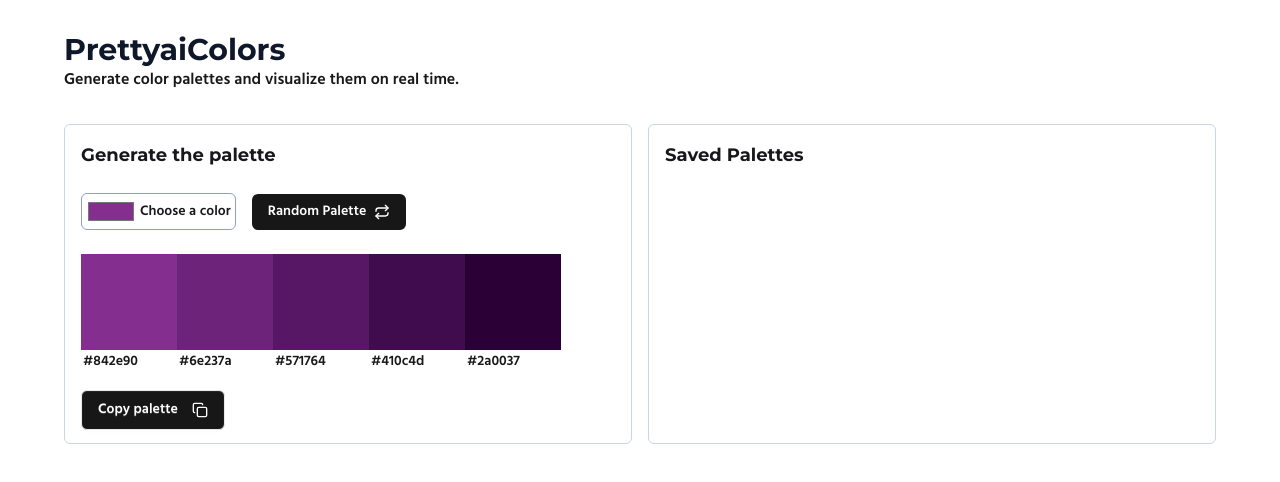
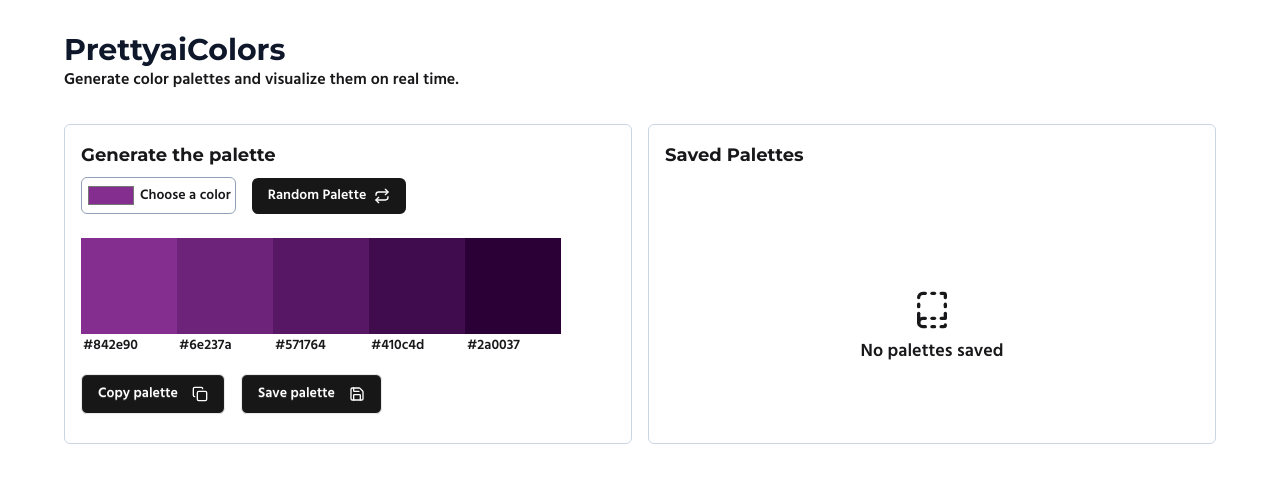
Before and after one commit to radriann21/prettyai-colors, a Next.js app: page / in a window 1280 px wide. Both pictures are taken after a click on the button "Random Palette". Shown: the top 482 px of the page. Built offline with nearby package versions, Linux system fonts and the light colour scheme.

Commit message:
feat: implemented save palette and data persistence

```diff
--- /dev/null
+++ b/src/app/components/ColorItem.tsx
@@ -0,0 +1,11 @@
+import { copyToClipboard } from "@/utils/copyToClipboard"
+
+export const ColorItem = ({ color, width, height }: { color: string, width?: string, height?: string }) => {
+  return (
+    <div className="tooltip" data-tip="Copy">
+      <div onClick={() => copyToClipboard(color, 'Color copied!')} className={`relative ${width} ${height} border-[2px] border-transparent transition-all duration-200 hover:border-slate-800 cursor-pointer`} style={{ backgroundColor: color }}>
+        <span className="absolute -bottom-6 text-sm font-semibold">{color}</span>
+      </div>
+  </div>
+  )
+}
--- a/src/app/components/DisplayPalette.tsx
+++ b/src/app/components/DisplayPalette.tsx
@@ -1,32 +1,55 @@
 "use client"
 import { useColorStore } from "@/providers/colorStoreProvider"
-import { Copy } from "lucide-react"
+import toast from "react-hot-toast"
+import { Copy, Save } from "lucide-react"
 import { copyToClipboard } from "@/utils/copyToClipboard"
+import { ColorItem } from "./ColorItem"
 
 export const DisplayPalette = () => {
   const colors = useColorStore((state) => state.colors)
+  const savePalette = useColorStore((state) => state.savePalette)
 
   if (colors.length === 0) return (
     <h3 className="text-lg font-semibold mt-8">Select a mode for generate the palette.</h3>
   )
+
+  const handleSavePalette = () => {
+    if (colors.length === 0) return
+    savePalette(colors)
+    toast('Palette saved!', {
+      duration: 2000,
+      position: 'bottom-right',
+      style: {
+        color: 'white',
+        backgroundColor: 'green'
+      },
+      ariaProps: {
+        role: 'status',
+        'aria-live': 'assertive'
+      }
+    })
+  }
 
   return (
     <section className="mt-6 flex flex-col">
       <div className="flex items-center">
         {
           colors.map((color, index) => (
-            <div key={index} className="tooltip" data-tip="Copy">
-              <div key={index} onClick={() => copyToClipboard(color, 'Color copied!')} className="relative w-24 h-24 border-[2px] border-transparent transition-all duration-200 hover:border-slate-800 cursor-pointer" style={{ backgroundColor: color }}>
-                <span className="absolute -bottom-6 text-sm font-semibold">{color}</span>
-              </div>
-            </div>
+            <ColorItem key={index} color={color} width="w-24" height="h-24" />
           ))
         }
       </div>
-      <button onClick={() => copyToClipboard(colors.join(","), 'Palette copied!')} className="btn mt-10 px-4 py-2 font-semibold bg-neutral-900 text-white w-fit rounded-md text-sm cursor-pointer inline-flex items-center transition-colors duration-200 hover:bg-neutral-800">
-        Copy palette
-        <Copy className="w-4 h-4 ml-2" />
-      </button>
+
+      <div className="flex items-center space-x-4 mt-10">
+        <button onClick={() => copyToClipboard(colors.join(","), 'Palette copied!')} className="btn px-4 py-2 font-semibold bg-neutral-900 text-white w-fit rounded-md text-sm cursor-pointer inline-flex items-center transition-colors duration-200 hover:bg-neutral-800">
+          Copy palette
+          <Copy className="w-4 h-4 ml-2" />
+        </button>
+        <button onClick={handleSavePalette} className="btn px-4 py-2 font-semibold bg-neutral-900 text-white w-fit rounded-md text-sm cursor-pointer inline-flex items-center transition-colors duration-200 hover:bg-neutral-800">
+          Save palette
+          <Save className="w-4 h-4 ml-2" />
+        </button>
+      </div>
     </section>
   )
 }
--- /dev/null
+++ b/src/app/components/EmptyState.tsx
@@ -0,0 +1,10 @@
+import { BookDashed } from "lucide-react"
+
+export const EmptyState = () => {
+  return (
+    <div className="flex flex-col items-center justify-center h-full">
+      <BookDashed className="w-10 h-10 mb-2" />
+      <p className="text-lg font-semibold">No palettes saved</p>
+    </div>
+  )
+}
--- /dev/null
+++ b/src/app/components/GenerateSection.tsx
@@ -0,0 +1,16 @@
+import { InputColor } from "./InputColor";
+import { RandomPaletteButton } from "./RandomPaletteButton";
+import { DisplayPalette } from "./DisplayPalette";
+
+export const GenerateSection = () => {
+  return (
+    <div className="w-full md:w-9/12 lg:w-1/2 p-4 rounded-md border-[1px] border-slate-300 h-full">
+      <h2 className="font-montserrat text-lg font-bold">Generate the palette</h2>
+      <div className="flex items-center space-x-4 mt-2">
+        <InputColor />
+        <RandomPaletteButton />
+      </div>
+      <DisplayPalette />
+  </div>
+  )
+}
--- /dev/null
+++ b/src/app/components/SavedPalettes.tsx
@@ -0,0 +1,43 @@
+"use client";
+import { EmptyState } from "./EmptyState";
+import { useColorStore } from "@/providers/colorStoreProvider";
+import { ColorItem } from "./ColorItem";
+import { copyToClipboard } from "@/utils/copyToClipboard";
+import { Copy } from "lucide-react";
+
+export const SavedPalettes = () => {
+  const palettes = useColorStore((state) => state.palettes);
+  return (
+    <div className="w-full md:w-9/12 lg:w-1/2 p-4 rounded-md border-[1px] border-slate-300 h-full overflow-hidden">
+      <h2 className="font-montserrat text-lg font-bold">Saved Palettes</h2>
+      <div className="flex flex-col h-full overflow-auto mt-4">
+        {palettes.length === 0 ? (
+          <EmptyState />
+        ) : (
+          palettes.map((palette, index) => (
+            <div key={index} className="flex justify-between items-center my-4">
+              <div className="flex items-center">
+                {palette.map((color, index) => (
+                  <ColorItem
+                    key={index}
+                    color={color}
+                    width="w-16"
+                    height="h-16"
+                  />
+                ))}
+              </div>
+              <button
+                onClick={() =>
+                  copyToClipboard(palette.join(","), "Palette copied!")
+                }
+                className="btn font-semibold bg-neutral-900 text-white w-fit rounded-md text-sm cursor-pointer inline-flex items-center transition-colors duration-200 hover:bg-neutral-800"
+              >
+                <Copy className="w-4 h-4 ml-2" />
+              </button>
+            </div>
+          ))
+        )}
+      </div>
+    </div>
+  );
+};
--- a/src/app/page.tsx
+++ b/src/app/page.tsx
@@ -1,6 +1,6 @@
-import { InputColor } from "./components/InputColor";
-import { RandomPaletteButton } from "./components/RandomPaletteButton";
-import { DisplayPalette } from "./components/DisplayPalette";
+
+import { GenerateSection } from "./components/GenerateSection";
+import { SavedPalettes } from "./components/SavedPalettes";
 import { Toaster } from "react-hot-toast";
 
 export default function Home() {
@@ -12,18 +12,8 @@ export default function Home() {
         <p className="font-semibold">Generate color palettes and visualize them on real time.</p>
       </section>
       <section className="w-full h-[320px] flex flex-col lg:flex-row items-center lg:items-start space-y-4 lg:space-y-0 lg:space-x-4">
-        <div className="w-full md:w-9/12 lg:w-1/2 p-4 rounded-md border-[1px] border-slate-300 h-full">
-          <h2 className="font-montserrat text-lg font-bold">Generate the palette</h2>
-          {/* Inputs */}
-          <div className="flex items-center space-x-4 mt-6">
-            <InputColor />
-            <RandomPaletteButton />
-          </div>
-          <DisplayPalette />
-        </div>
-        <div className="w-full md:w-9/12 lg:w-1/2 p-4 rounded-md border-[1px] border-slate-300 h-full">
-          <h2 className="font-montserrat text-lg font-bold">Saved Palettes</h2>
-        </div>
+        <GenerateSection />
+        <SavedPalettes />
       </section>
     </main>
   )
--- a/src/stores/colorStore.ts
+++ b/src/stores/colorStore.ts
@@ -1,15 +1,18 @@
 import { createStore } from "zustand/vanilla";
+import { persist } from "zustand/middleware";
 import { generatePalette } from "@/utils/generatePalette";
 import { generateRandomPalette } from "@/utils/generateRandomPalette";
 
 export type ColorState = {
   color: string
   colors: string[]
+  palettes: string[][]
 }
 
 export type ColorActions = {
   setColor: (color:string) => void
   setRandomPalette: () => void
+  savePalette: (colors: string[]) => void
 }
 
 export type ColorStore = ColorState & ColorActions
@@ -17,17 +20,21 @@ export type ColorStore = ColorState & ColorActions
 export const initColorStore = (): ColorState => {
   return {
     color: '#000000',
-    colors: []
+    colors: [],
+    palettes: []
   }
 }
 
 export const defaultInitState: ColorState = {
   color: '#000000',
-  colors: []
+  colors: [],
+  palettes: []
 }
 
 export const createColorStore = (initState: ColorState = defaultInitState) => {
-  return createStore<ColorStore>()((set) => ({
+  return createStore<ColorStore>()(
+    persist(
+      (set) => ({
         ...initState,
         setColor: (color) => set(() => {
           const colors = generatePalette(color)
@@ -42,6 +49,17 @@ export const createColorStore = (initState: ColorState = defaultInitState) => {
             color,
             colors
           }
+        }),
+        savePalette: (colors) => set((state) => {
+          return {
+            palettes: [...state.palettes, colors]
+          }
         })
-  }))
+      }),
+      {
+        name: 'palettes',
+        partialize: (state) => ({ palettes: state.palettes })
       }
+    )
+  )
+}
```
Lines whose indentation alone changed are shown as unchanged.
